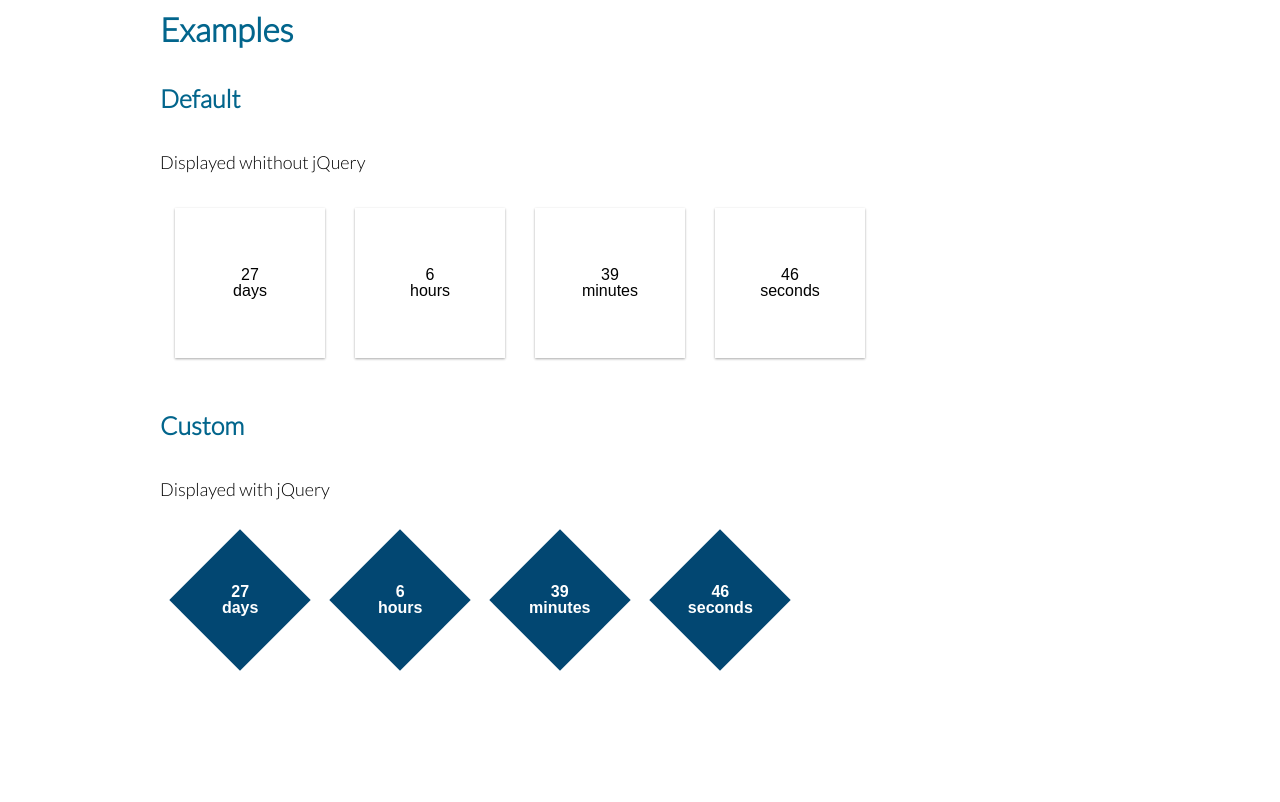
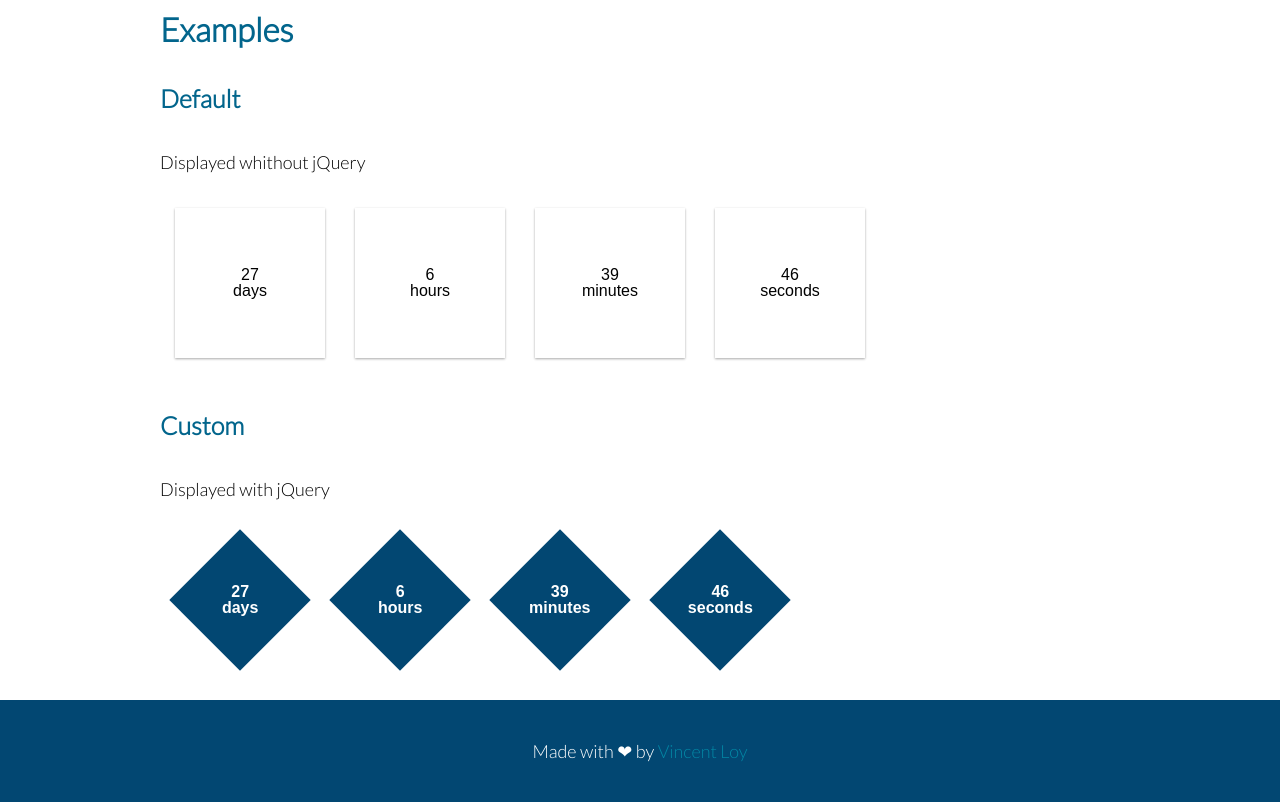
Before and after one commit to VincentLoy/simplyCountdown.js, a website: page index.html in a window 1280 px wide. Shown: the part 3042-3844 px from the top of the page. Before the commit the page ends 3722 px from the top, so only its background shows below. Drawn offline with nearby package versions, Linux system fonts and the light colour scheme.

Commit message:
improve demo

```diff
--- a/css/less/demo.less
+++ b/css/less/demo.less
@@ -104,3 +104,16 @@ main {
     margin: @spacing * 2 0;
   }
 }
+
+footer {
+  background: @color-blue-darken;
+  color: @color-white;
+  text-align: center;
+  padding: @spacing;
+  margin-top: @spacing;
+
+  a {
+    color: @color-blue-lighten;
+    text-decoration: none;
+  }
+}
--- a/index.html
+++ b/index.html
@@ -154,6 +154,10 @@
     </section>
 </main>
 
+<footer>
+    <p>Made with &#x2764; by <a href="https://github.com/VincentLoy">Vincent Loy</a></p>
+</footer>
+
 <script src="https://code.jquery.com/jquery-2.1.4.min.js"></script>
 <script src="https://cdnjs.cloudflare.com/ajax/libs/prism/0.0.1/prism.min.js"></script>
 <script src="dev/simplyCountdown.js"></script>
```
Also changed, not shown: bower.json (+6 -2 lines), css/demo.css.
